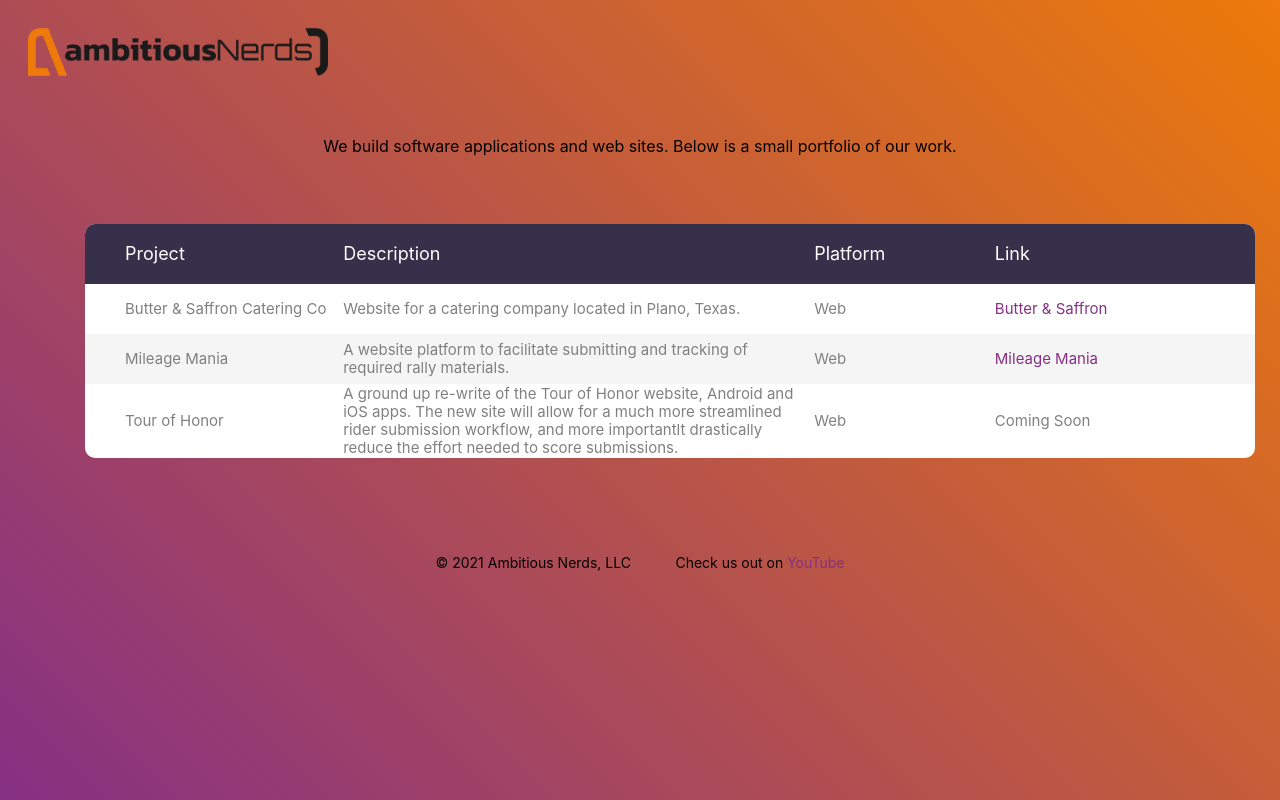
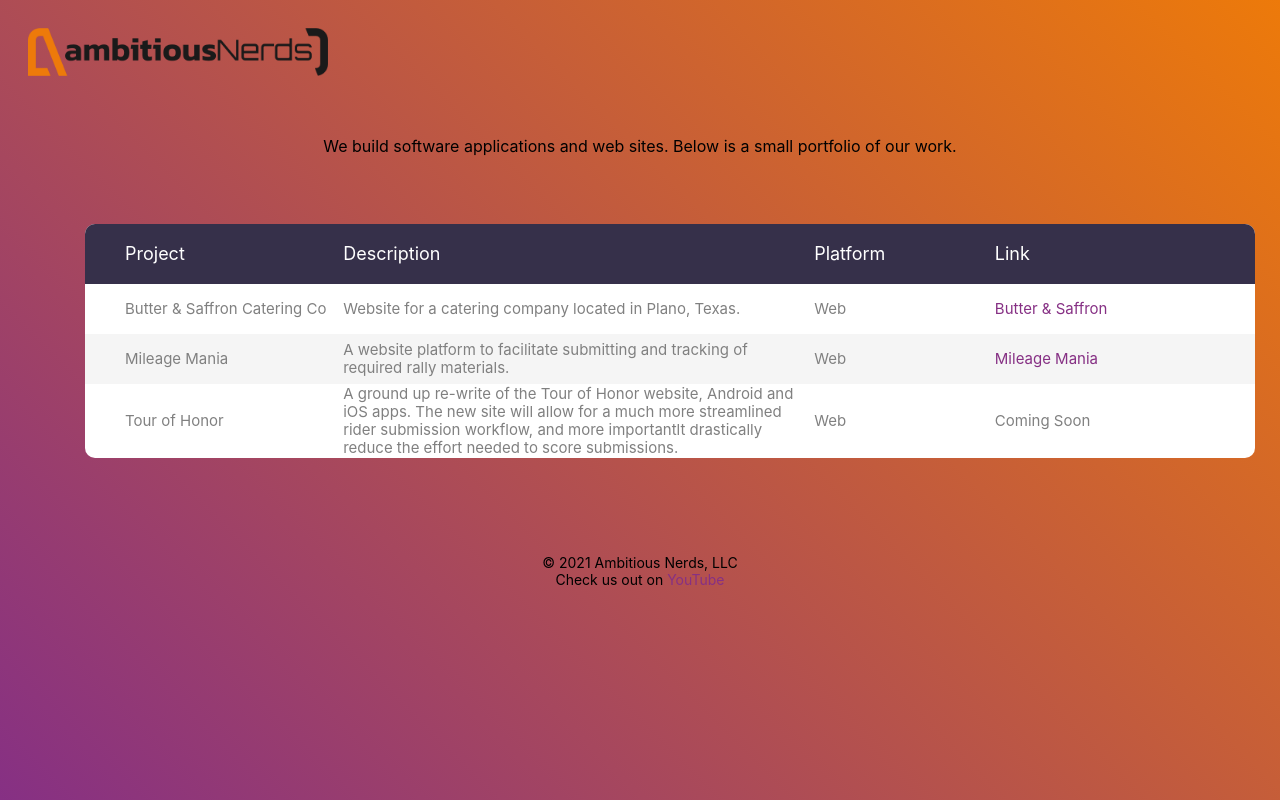
Before and after one commit to DJFriar/Ambitious-Nerds, a Svelte app: page / in a window 1280 px wide. Shown: the top 800 px of the page. Built offline with nearby package versions, Linux system fonts and the light colour scheme; a web font is replaced by a local one.

Commit message:
Fixed footer layout

```diff
--- a/src/components/Footer.svelte
+++ b/src/components/Footer.svelte
@@ -1,6 +1,8 @@
 <footer>
-  <div class="copyright">&copy; 2021 Ambitious Nerds, LLC</div>
-  <div class="copyright">Check us out on <a href="https://www.youtube.com/channel/UCHCj3oO-tPMhfltkhcJUPEg">YouTube</a></div>
+  <div class="copyright">
+    &copy; 2021 Ambitious Nerds, LLC<br/>
+    Check us out on <a href="https://www.youtube.com/channel/UCHCj3oO-tPMhfltkhcJUPEg">YouTube</a>
+  </div><br/>
 </footer>
 
 <style>
```
